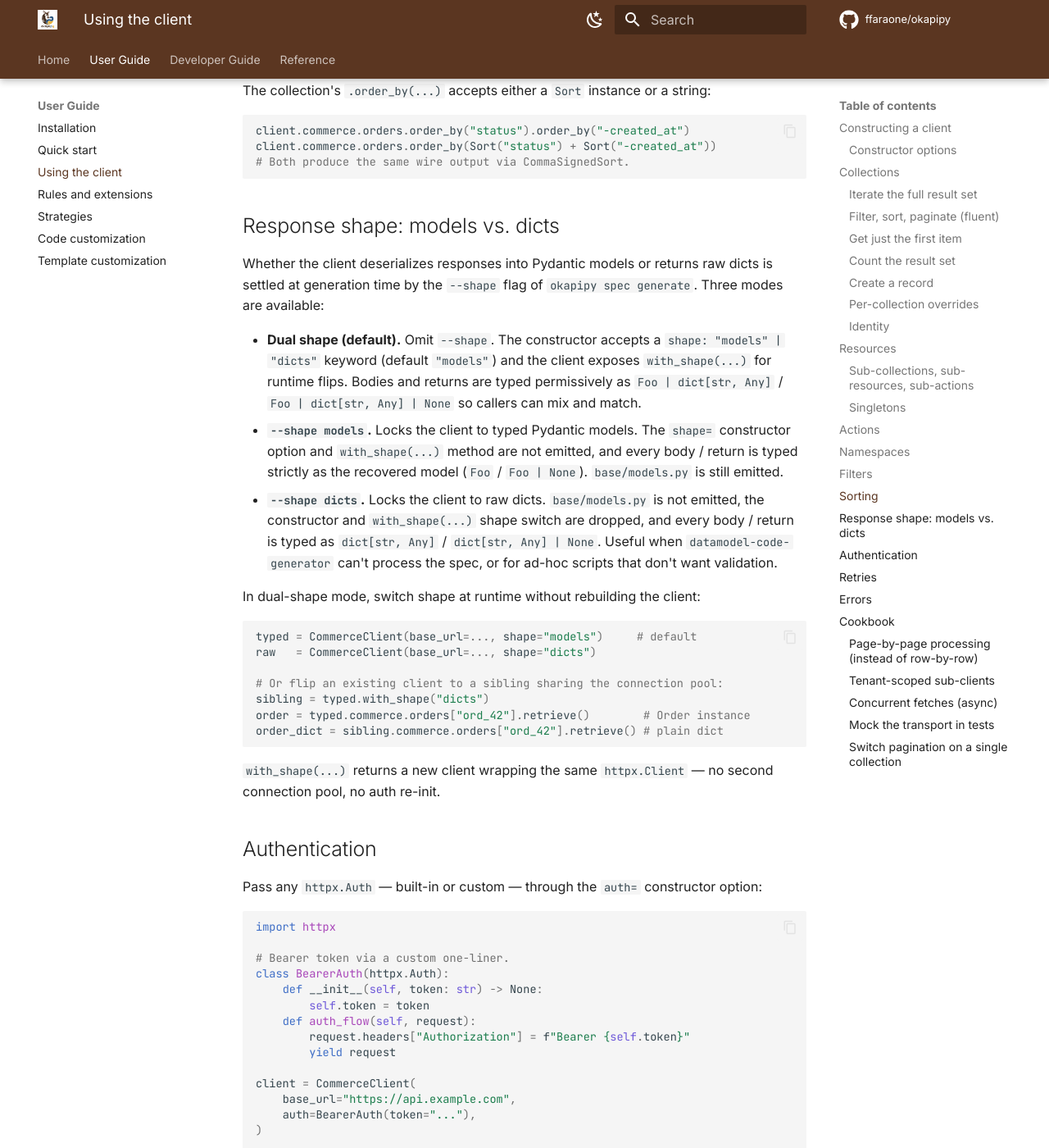
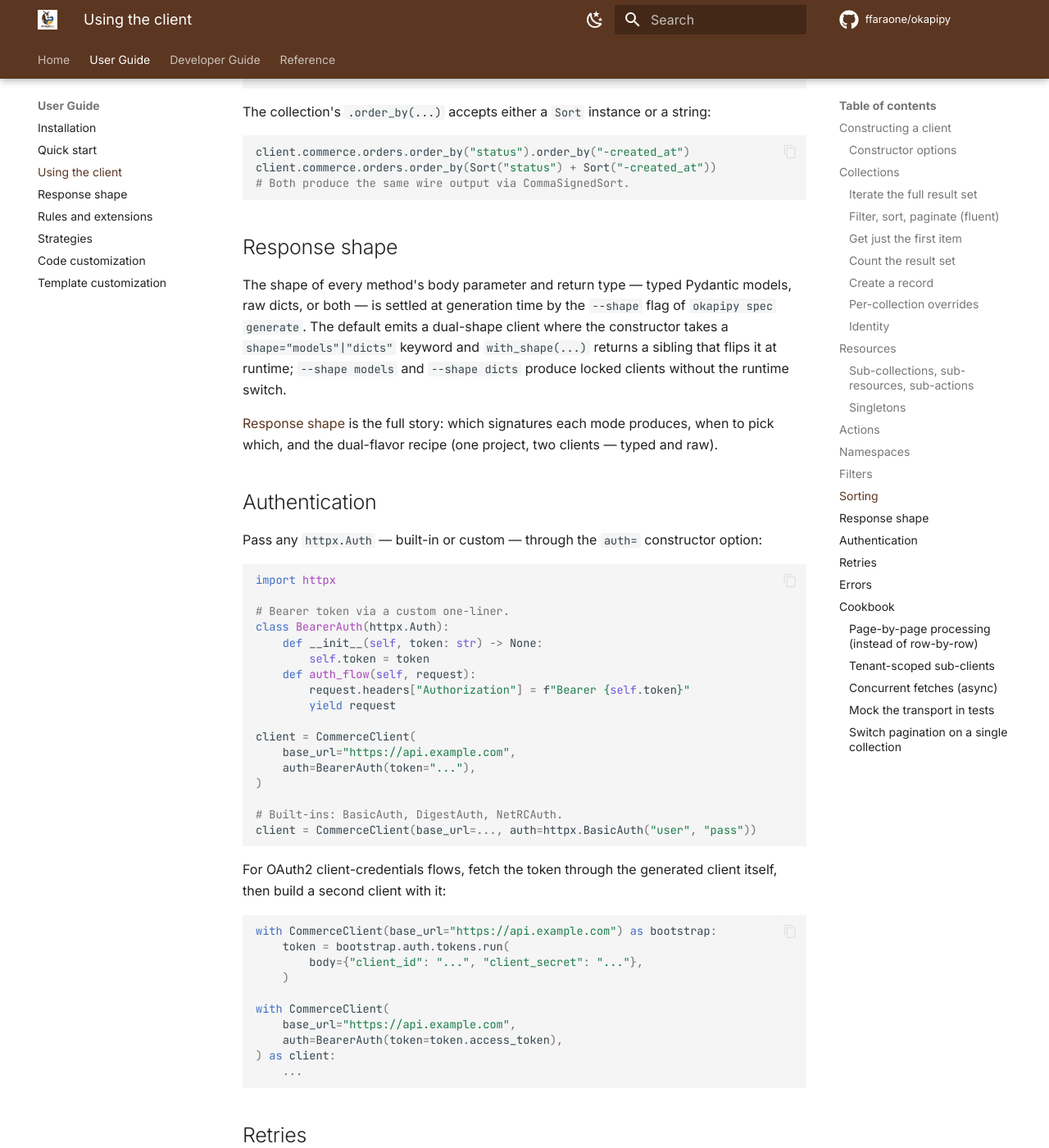
Before and after one commit to ffaraone/okapipy, an MkDocs documentation site: the page built from docs/user-guide/client-usage.md, in a window 1280 px wide and 1400 px high, scrolled down 7722 px. Shown: the whole window at 82% size. Built offline with MkDocs 1.6.1 and Material for MkDocs 9.7.7, drawn with Linux system fonts in a browser that asks for light colours; comment, search, counter and statistics services are not loaded; some of the changed text lies outside the part shown.

Commit message:
improve docs about shapes

````diff
--- a/docs/reference/cli.md
+++ b/docs/reference/cli.md
@@ -115,7 +115,7 @@
 | --- | --- | --- |
 | `--templates-dir DIR` | none | User Jinja templates that override the packaged defaults. See [Template customization](../user-guide/templates.md). |
 | `--model-templates-dir DIR` | none | datamodel-code-generator templates for `models.py`. |
-| `--shape {models\|dicts}` | unset (dual shape) | Lock the generated client to a single response shape. Omit to produce a dual-shape client (`shape=` constructor + `with_shape()`). `--shape dicts` also skips `base/models.py`. See [Response shape](../user-guide/client-usage.md#response-shape-models-vs-dicts). |
+| `--shape {models\|dicts}` | unset (dual shape) | Lock the generated client to a single response shape. Omit to produce a dual-shape client (`shape=` constructor + `with_shape()`). `--shape dicts` also skips `base/models.py`. See [Response shape](../user-guide/shapes.md). |
 | `--check` | off | Dry-run; report drift, exit non-zero on any change. CI gate. |
 | `--quiet`, `-q` | off | Suppress drift-detection warnings. Pruning still runs. |
 
--- a/docs/user-guide/client-usage.md
+++ b/docs/user-guide/client-usage.md
@@ -68,7 +68,7 @@
 | `retries` | `RetryPolicy \| None` | Wraps the transport in `RetryTransport` (GET only). |
 | `transport` | `httpx.BaseTransport \| None` | Custom transport (mock, fixture, instrumentation). |
 | `headers` | `Mapping[str, str] \| None` | Default headers merged into every request. |
-| `shape` | `"models" \| "dicts"` | Only present when the client was generated without `--shape` (dual-shape mode). See [Response shape](#response-shape-models-vs-dicts). |
+| `shape` | `"models" \| "dicts"` | Only present when the client was generated without `--shape` (dual-shape mode). See [Response shape](shapes.md). |
 | `pagination_strategy` | strategy or `None` | Defaults to `LimitOffsetPagination(default_page_size=100)`. |
 | `filter_strategy` | strategy or `None` | Defaults to `KeyValueFilter()`. |
 | `sort_strategy` | strategy or `None` | Defaults to `CommaSignedSort()`. |
@@ -301,8 +301,9 @@
 shape leaves room.
 
 The return type follows the operation's response schema: a Pydantic
-model, a list, a dict (if `--no-models`), or `None` for `204 No
-Content`.
+model, a list, a `dict[str, Any]` (in dicts shape, or when no schema
+name was recovered), or `None` for `204 No Content`. See
+[Response shape](shapes.md) for the full picture.
 
 ## Namespaces
 
@@ -381,43 +382,19 @@
 # Both produce the same wire output via CommaSignedSort.
 ```
 
-## Response shape: models vs. dicts
+## Response shape
 
-Whether the client deserializes responses into Pydantic models or
-returns raw dicts is settled at generation time by the `--shape`
-flag of `okapipy spec generate`. Three modes are available:
+The shape of every method's body parameter and return type — typed
+Pydantic models, raw dicts, or both — is settled at generation time by
+the `--shape` flag of `okapipy spec generate`. The default emits a
+dual-shape client where the constructor takes a `shape="models"|"dicts"`
+keyword and `with_shape(...)` returns a sibling that flips it at
+runtime; `--shape models` and `--shape dicts` produce locked clients
+without the runtime switch.
 
-* **Dual shape (default).** Omit `--shape`. The constructor accepts a
-  `shape: "models" | "dicts"` keyword (default `"models"`) and the
-  client exposes `with_shape(...)` for runtime flips. Bodies and
-  returns are typed permissively as `Foo | dict[str, Any]` /
-  `Foo | dict[str, Any] | None` so callers can mix and match.
-* **`--shape models`.** Locks the client to typed Pydantic models. The
-  `shape=` constructor option and `with_shape(...)` method are not
-  emitted, and every body / return is typed strictly as the recovered
-  model (`Foo` / `Foo | None`). `base/models.py` is still emitted.
-* **`--shape dicts`.** Locks the client to raw dicts. `base/models.py`
-  is not emitted, the constructor and `with_shape(...)` shape switch
-  are dropped, and every body / return is typed as `dict[str, Any]` /
-  `dict[str, Any] | None`. Useful when
-  `datamodel-code-generator` can't process the spec, or for ad-hoc
-  scripts that don't want validation.
-
-In dual-shape mode, switch shape at runtime without rebuilding the
-client:
-
-```python
-typed = CommerceClient(base_url=..., shape="models")     # default
-raw   = CommerceClient(base_url=..., shape="dicts")
-
-# Or flip an existing client to a sibling sharing the connection pool:
-sibling = typed.with_shape("dicts")
-order = typed.commerce.orders["ord_42"].retrieve()        # Order instance
-order_dict = sibling.commerce.orders["ord_42"].retrieve() # plain dict
-```
-
-`with_shape(...)` returns a new client wrapping the same `httpx.Client`
-— no second connection pool, no auth re-init.
+[Response shape](shapes.md) is the full story: which signatures each
+mode produces, when to pick which, and the dual-flavor recipe (one
+project, two clients — typed and raw).
 
 ## Authentication
 
--- a/mkdocs.yml
+++ b/mkdocs.yml
@@ -122,6 +122,7 @@
       - user-guide/installation.md
       - user-guide/quick-start.md
       - user-guide/client-usage.md
+      - user-guide/shapes.md
       - user-guide/rules.md
       - user-guide/strategies.md
       - user-guide/customization.md
````
Also changed, not shown: docs/user-guide/customization.md (+3 -8 lines), docs/user-guide/quick-start.md (+1 -1 lines), docs/user-guide/shapes.md (added, +239 -0 lines).
